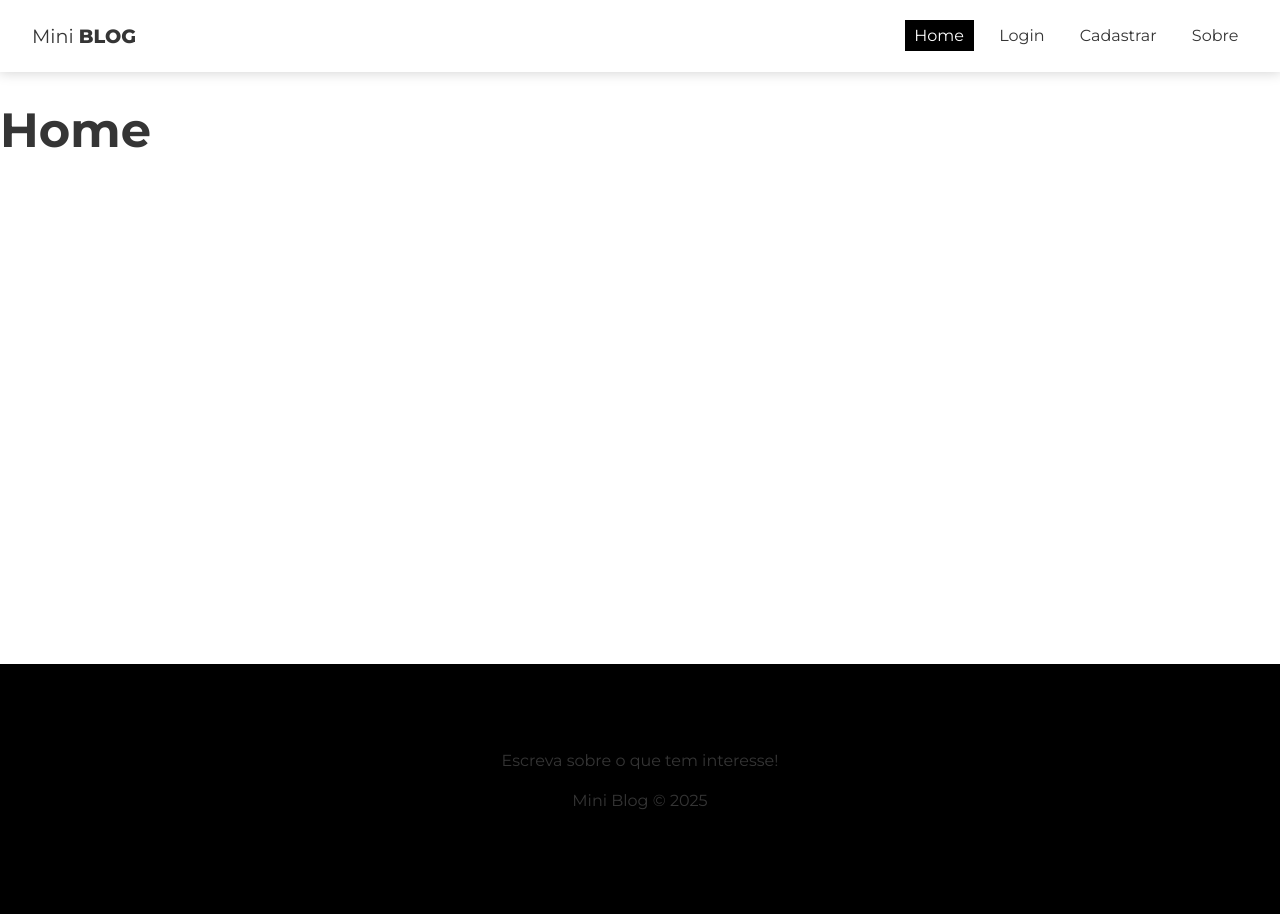
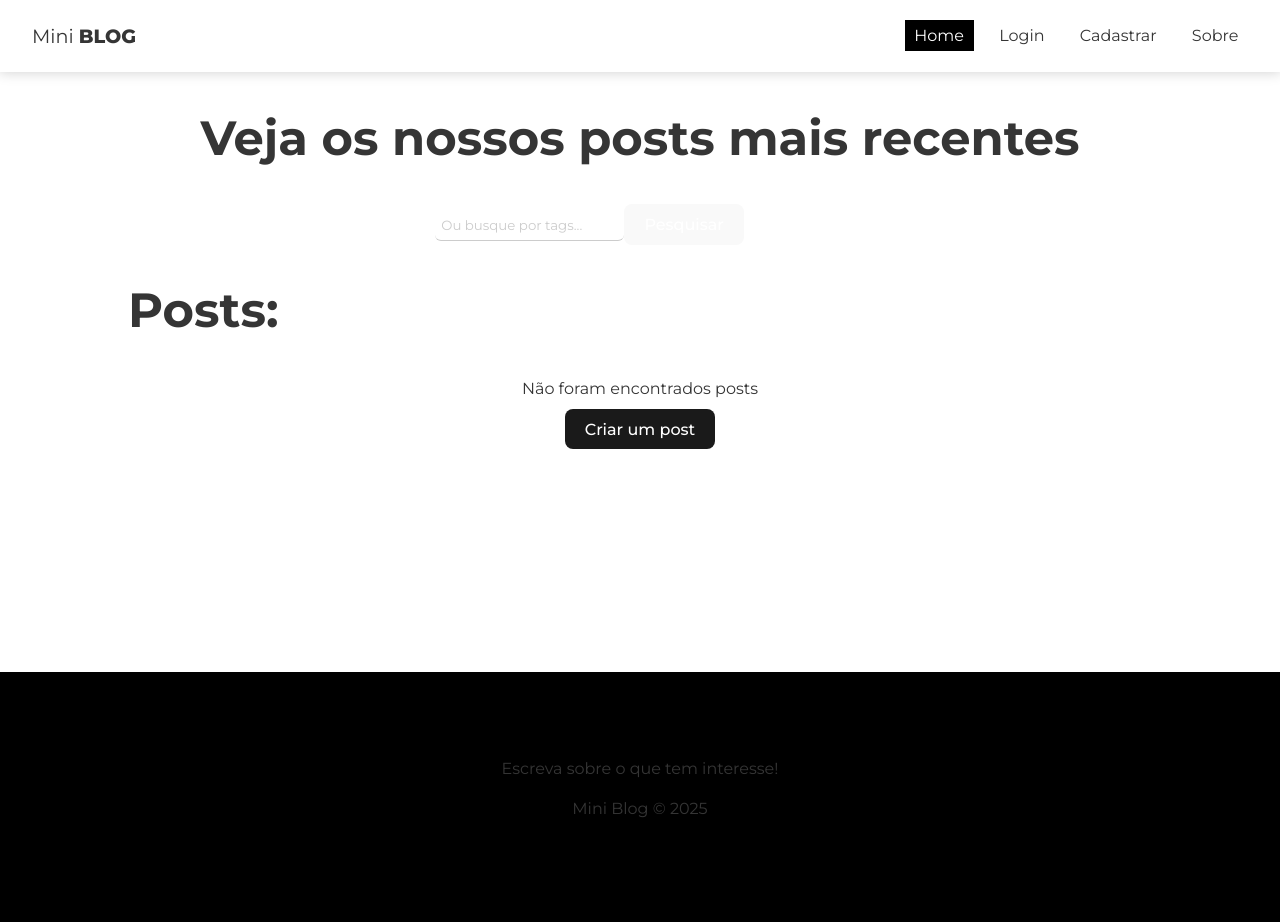
Before and after one commit to kevinsolar/miniblog, a React (Vite) app: page / in a window 1280 px wide. Built offline with nearby package versions, Linux system fonts and the light colour scheme; no server answers.

Commit message:
Fazendo o front-end inicial da Home

```diff
--- a/src/index.css
+++ b/src/index.css
@@ -41,7 +41,7 @@ h1 {
   color: var(--color-dark);
 }
 
-button {
+button, a.btn {
   border-radius: 8px;
   border: 1px solid transparent;
   padding: 0.6em 1.2em;
@@ -49,6 +49,7 @@ button {
   font-weight: 500;
   font-family: inherit;
   background-color: #1a1a1a;
+  color: #fff;
   cursor: pointer;
   transition: border-color 0.25s;
 }
--- a/src/pages/Home/Home.module.css
+++ b/src/pages/Home/Home.module.css
@@ -0,0 +1,17 @@
+.home {
+   width: 80%;
+   margin: 0 auto;
+}
+.home .title {
+   text-align: center;
+}
+.search_form {
+   display: flex;
+   gap: 1rem;
+   align-items: center;
+   justify-content: center;
+}
+
+.not_found {
+   text-align: center;
+}
--- a/src/pages/Home/index.jsx
+++ b/src/pages/Home/index.jsx
@@ -1,11 +1,44 @@
-import styles from './Home.module.css';
+import styles from "./Home.module.css";
+
+//Hooks
+import { useNavigate, Link } from "react-router";
+import { useState } from "react";
 
 const Home = () => {
-   return (
-      <div>
-         <h1>Home</h1>
-      </div>
-   )
-}
+	const [query, setQuery] = useState("");
+	const [posts] = useState([]);
+
+	const handleSubmit = (e) => {
+		e.preventDefault();
+	};
+
+	return (
+		<section id="home" className={styles.home}>
+			<h1 className={styles.title}>Veja os nossos posts mais recentes</h1>
+			<form onSubmit={handleSubmit}>
+				<input
+					type="text"
+					placeholder="Ou busque por tags..."
+					onChange={(e) => setQuery(e.target.value)}
+					value={query}
+				/>
+				<button type="submit" className="btn btn-dark">
+					Pesquisar
+				</button>
+			</form>
+			<div>
+				<h1>Posts:</h1>
+				{posts && posts.length === 0 && (
+					<div className={styles.not_found}>
+						<p>Não foram encontrados posts</p>
+						<Link to="/posts/create" className="btn">
+							Criar um post
+						</Link>
+					</div>
+				)}
+			</div>
+		</section>
+	);
+};
 
 export default Home;
```
